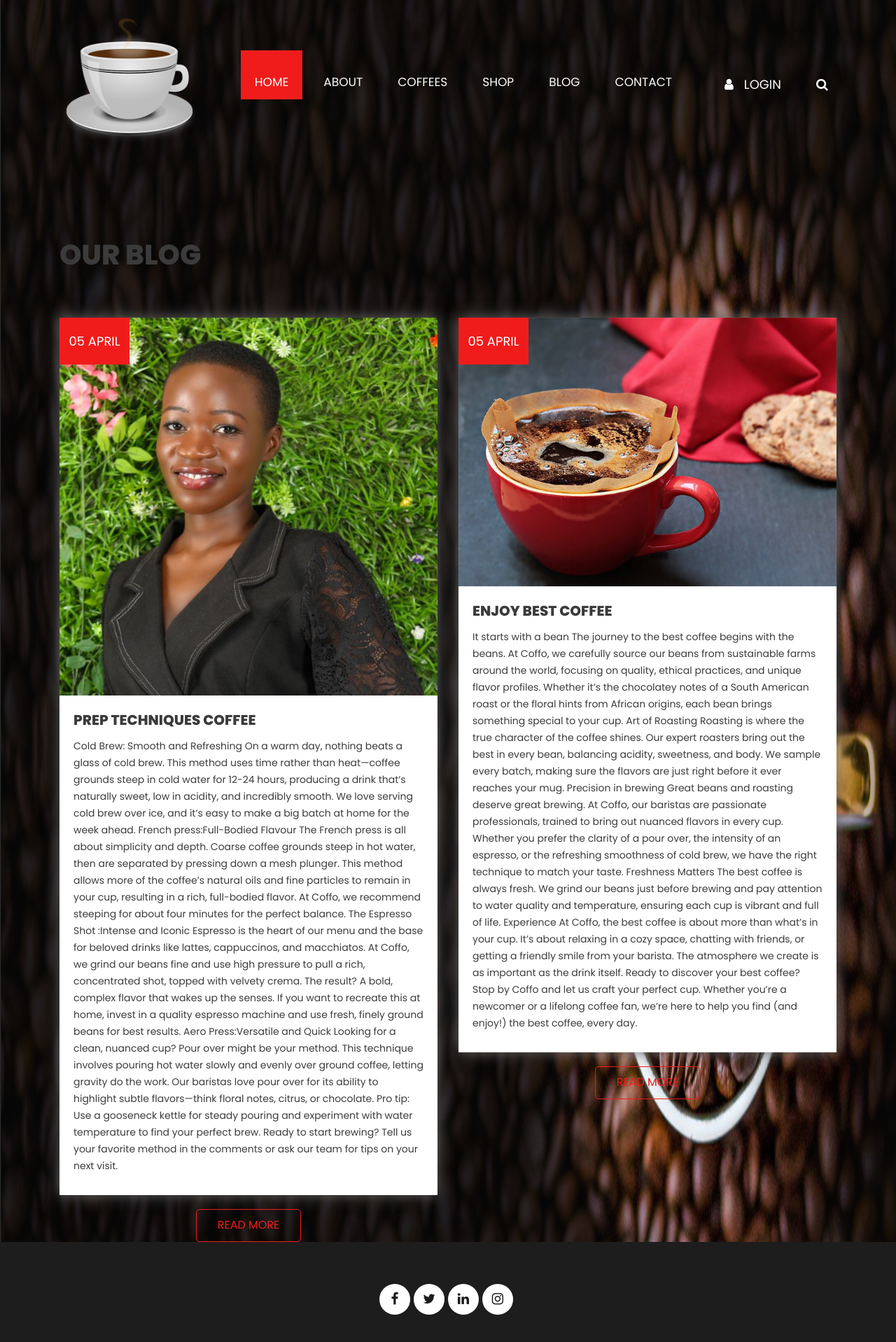
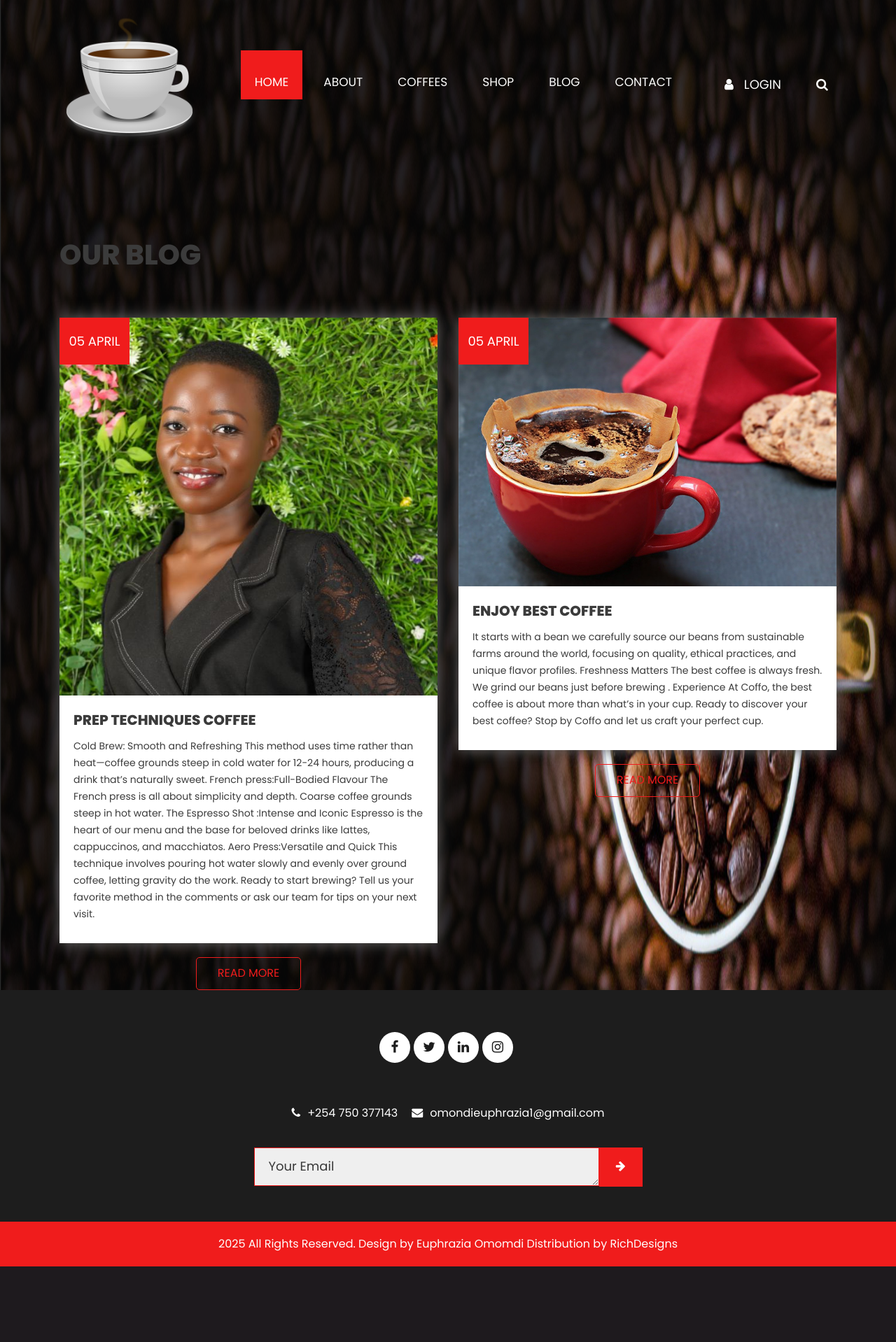
Before and after one commit to euphrazia/fullstack, a Flask app: page /blog in a window 1280 px wide. Shown: the top 1918 px of the page at 70% size. After the commit the page ends 1810 px from the top, so only its background shows below. Run offline with Flask 3, Linux system fonts and the light colour scheme; some libraries are stand-ins or nearby versions.

Commit message:
Update blog.html

```diff
--- a/templates/blog.html
+++ b/templates/blog.html
@@ -19,16 +19,16 @@
                         <h4 class="date_text">05 April</h4>
                         <h4 class="prep_text">PREP TECHNIQUES Coffee</h4>
                         <p class="lorem_text">Cold Brew: Smooth and Refreshing
-On a warm day, nothing beats a glass of cold brew. This method uses time rather than heat—coffee grounds steep in cold water for 12-24 hours, producing a drink that’s naturally sweet, low in acidity, and incredibly smooth. We love serving cold brew over ice, and it’s easy to make a big batch at home for the week ahead.
+ This method uses time rather than heat—coffee grounds steep in cold water for 12-24 hours, producing a drink that’s naturally sweet.
 
 French press:Full-Bodied Flavour
-The French press is all about simplicity and depth. Coarse coffee grounds steep in hot water, then are separated by pressing down a mesh plunger. This method allows more of the coffee’s natural oils and fine particles to remain in your cup, resulting in a rich, full-bodied flavor. At Coffo, we recommend steeping for about four minutes for the perfect balance.
+The French press is all about simplicity and depth. Coarse coffee grounds steep in hot water.
 
 The Espresso Shot :Intense and Iconic
-Espresso is the heart of our menu and the base for beloved drinks like lattes, cappuccinos, and macchiatos. At Coffo, we grind our beans fine and use high pressure to pull a rich, concentrated shot, topped with velvety crema. The result? A bold, complex flavor that wakes up the senses. If you want to recreate this at home, invest in a quality espresso machine and use fresh, finely ground beans for best results.
+Espresso is the heart of our menu and the base for beloved drinks like lattes, cappuccinos, and macchiatos.
 
 Aero Press:Versatile and Quick
-Looking for a clean, nuanced cup? Pour over might be your method. This technique involves pouring hot water slowly and evenly over ground coffee, letting gravity do the work. Our baristas love pour over for its ability to highlight subtle flavors—think floral notes, citrus, or chocolate. Pro tip: Use a gooseneck kettle for steady pouring and experiment with water temperature to find your perfect brew.
+ This technique involves pouring hot water slowly and evenly over ground coffee, letting gravity do the work.
 
 Ready to start brewing? Tell us your favorite method in the comments or ask our team for tips on your next visit.
 </p>
@@ -42,22 +42,16 @@ Ready to start brewing? Tell us your favorite method in the comments or ask our
                         <h4 class="prep_text">Enjoy Best Coffee</h4>
                         <p class="lorem_text">
 It starts with a bean
-The journey to the best coffee begins with the beans. At Coffo, we carefully source our beans from sustainable farms around the world, focusing on quality, ethical practices, and unique flavor profiles. Whether it’s the chocolatey notes of a South American roast or the floral hints from African origins, each bean brings something special to your cup.
-
-Art of Roasting
-Roasting is where the true character of the coffee shines. Our expert roasters bring out the best in every bean, balancing acidity, sweetness, and body. We sample every batch, making sure the flavors are just right before it ever reaches your mug.
-
-Precision in brewing
-Great beans and roasting deserve great brewing. At Coffo, our baristas are passionate professionals, trained to bring out nuanced flavors in every cup. Whether you prefer the clarity of a pour over, the intensity of an espresso, or the refreshing smoothness of cold brew, we have the right technique to match your taste.
+we carefully source our beans from sustainable farms around the world, focusing on quality, ethical practices, and unique flavor profiles.
 
 Freshness Matters
-The best coffee is always fresh. We grind our beans just before brewing and pay attention to water quality and temperature, ensuring each cup is vibrant and full of life.
+The best coffee is always fresh. We grind our beans just before brewing .
 
 Experience
-At Coffo, the best coffee is about more than what’s in your cup. It’s about relaxing in a cozy space, chatting with friends, or getting a friendly smile from your barista. The atmosphere we create is as important as the drink itself.
+At Coffo, the best coffee is about more than what’s in your cup.
 
 Ready to discover your best coffee?
-Stop by Coffo and let us craft your perfect cup. Whether you’re a newcomer or a lifelong coffee fan, we’re here to help you find (and enjoy!) the best coffee, every day.
+Stop by Coffo and let us craft your perfect cup.
 </p>
                      </div>
                      <div class="read_btn"><a href="#">Read More</a></div>
```
